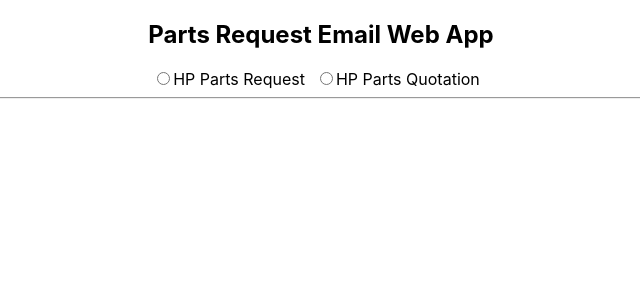
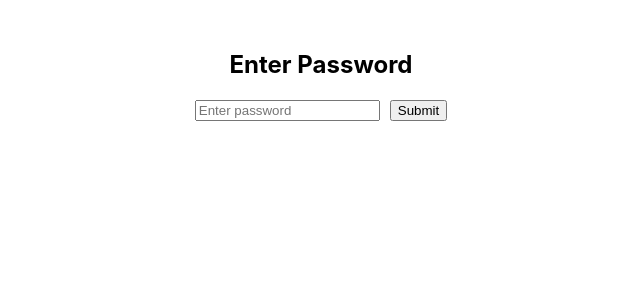
Before and after one commit to ademartinez/ojt-frontend, a React (Create React App) app: page / in a window 1280 px wide. Shown: the top 300 px of the page, without its empty margins (319-959 px from the left). Built offline with nearby package versions, Linux system fonts and the light colour scheme.

Commit message:
Chore: Added password prompt

```diff
--- a/src/components/HomeScreen/HomeScreen.jsx
+++ b/src/components/HomeScreen/HomeScreen.jsx
@@ -13,6 +13,35 @@
 
 const HomeScreen = () => {
   const [selectedTemplate, setSelectedTemplate] = useState('');
+  const [isAuthenticated, setIsAuthenticated] = useState(false); // State to track if the user is authenticated
+  const [password, setPassword] = useState(''); // State to store the entered password
+  const correctPassword = 'deskside'; // Replace with your desired password
+
+  const handleLogin = () => {
+    if (password === correctPassword) {
+      setIsAuthenticated(true);
+    } else {
+      alert('Incorrect password!');
+    }
+  };
+
+  // Render the password prompt if the user is not authenticated
+  if (!isAuthenticated) {
+    return (
+      <div style={{ textAlign: 'center', marginTop: '50px' }}>
+        <h2>Enter Password</h2>
+        <input
+          type="password"
+          value={password}
+          onChange={(e) => setPassword(e.target.value)}
+          placeholder="Enter password"
+        />
+        <button onClick={handleLogin} style={{ marginLeft: '10px' }}>
+          Submit
+        </button>
+      </div>
+    );
+  }
 
   return (
     <div>
```
